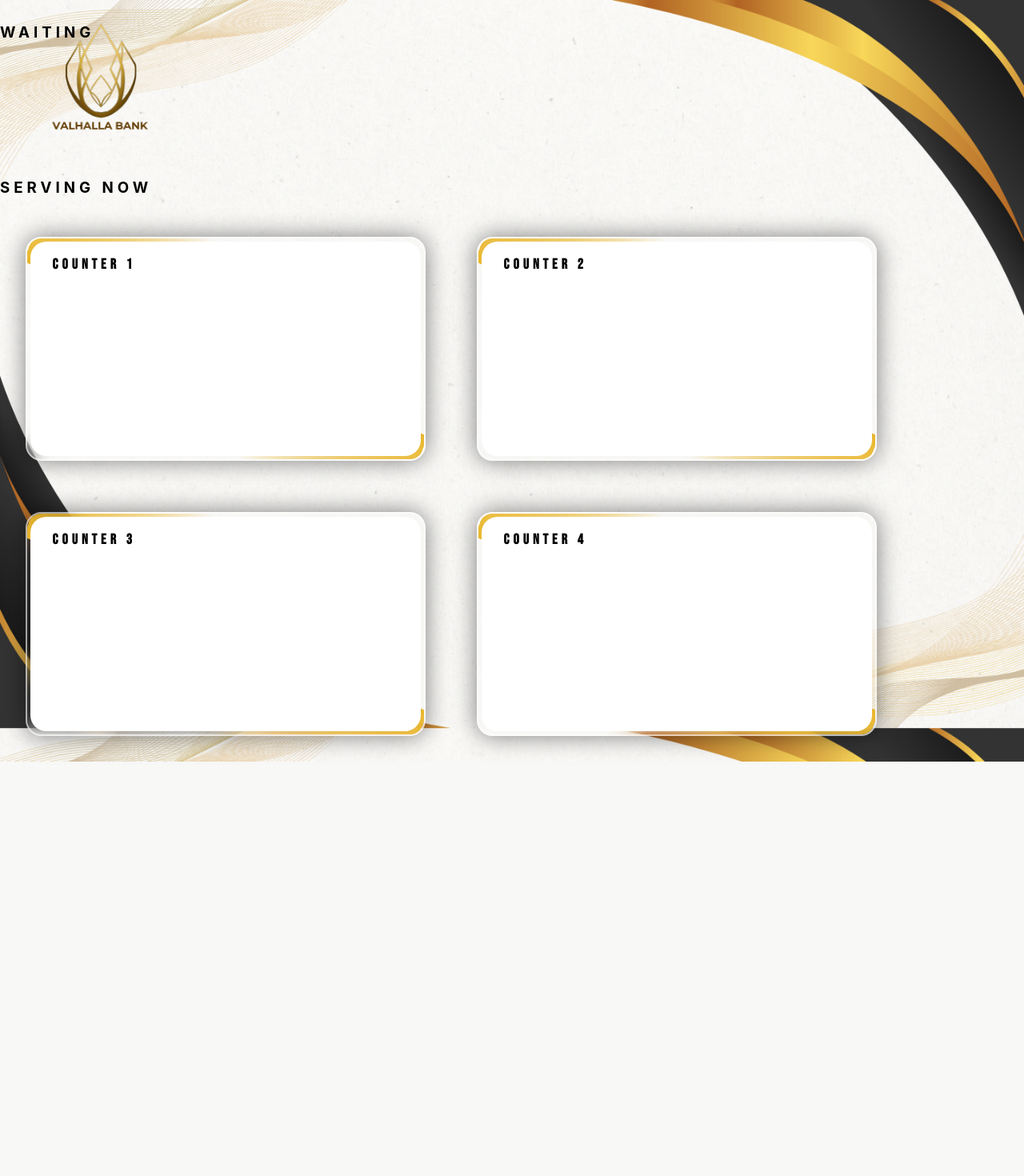
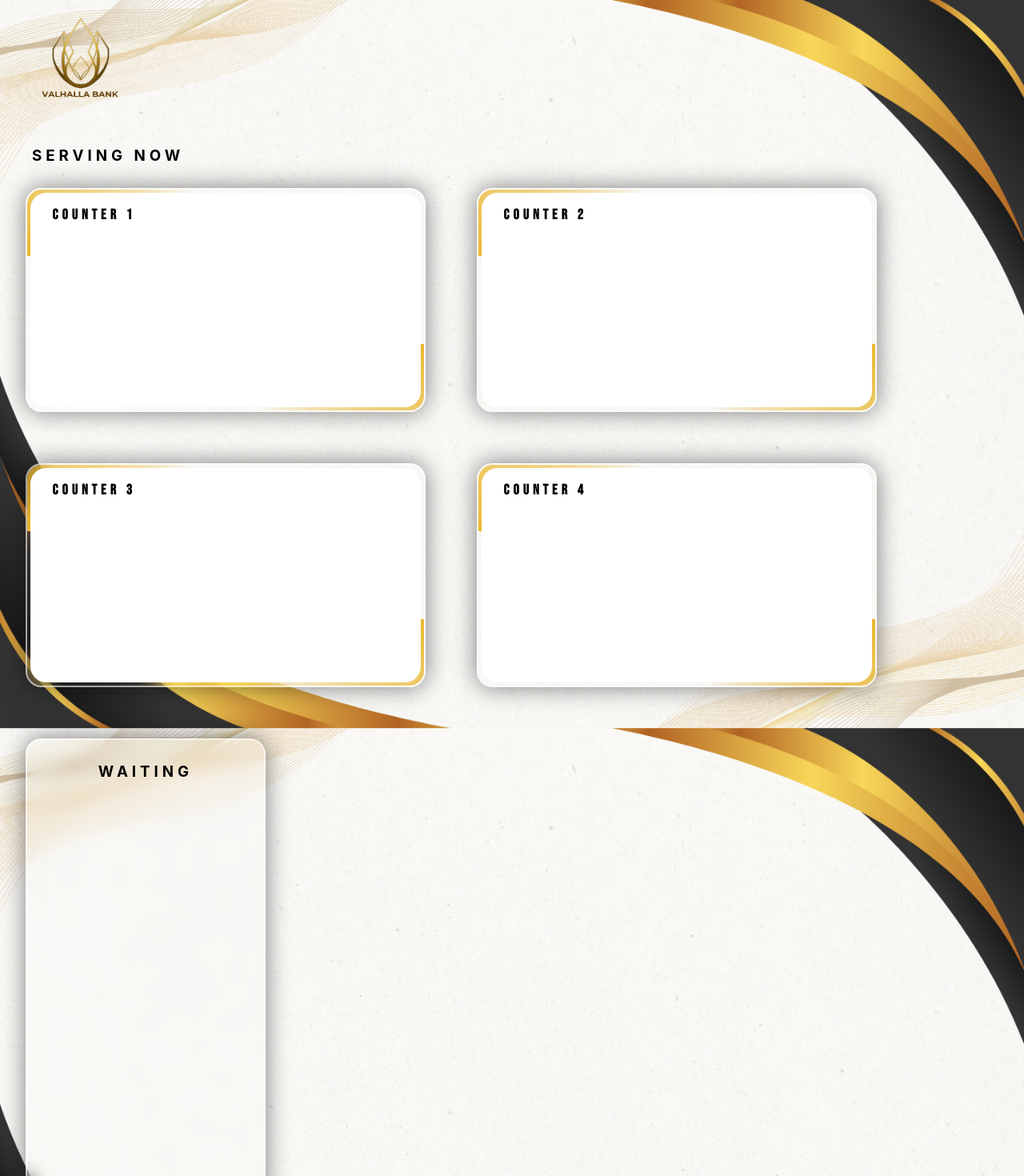
Before and after one commit to mashiroval/finals-queueing, a React (Create React App) app: page /tv in a window 1280 px wide. Shown: the top 1470 px of the page at 80% size. Before the commit the page ends 952 px from the top, so only its background shows below. Built offline with nearby package versions, Linux system fonts and the light colour scheme.

Commit message:
TV Page modified
same layout lang sa admin tinanggal ko lang buttons tapos binalik ko logos sa frame 1

```diff
--- a/src/pages/CustomerServicePage.js
+++ b/src/pages/CustomerServicePage.js
@@ -2,6 +2,7 @@ import React, { useState, useEffect } from "react";
 import UserLayout from "../layouts/UserLayout";
 import { Link, useNavigate } from "react-router-dom";
 import './pagestyles.css';
+import logo from "../logo.png";
 
 function CustomerServicePage({ customerServiceTicketCounter, setCustomerServiceTicketCounter }) {
   const [accountNumber, setAccountNumber] = useState("");
@@ -59,6 +60,11 @@ function CustomerServicePage({ customerServiceTicketCounter, setCustomerServiceT
   return (
     <UserLayout>
       <div className="center-container">
+
+      <div>
+          <img src={logo} width={250} height={200} alt="Logo" />
+      </div>
+
         <div>
           <h1>CUSTOMER SERVICE</h1>
         </div>
--- a/src/pages/DepositPage.js
+++ b/src/pages/DepositPage.js
@@ -80,6 +80,11 @@ function DepositPage({ depositTicketCounter, setDepositTicketCounter }) { // Acc
   return (
     <UserLayout>
       <div className="center-container">
+
+      <div>
+          <img src={logo} width={250} height={200} alt="Logo" />
+      </div>
+
         <div>
           <h1>DEPOSIT</h1>
         </div>
--- a/src/pages/RegisterPage.js
+++ b/src/pages/RegisterPage.js
@@ -2,6 +2,7 @@ import React, { useState } from "react";
 import UserLayout from "../layouts/UserLayout";
 import { Link, useNavigate } from "react-router-dom";
 import './pagestyles.css';
+import logo from "../logo.png";
 
 
 function RegisterPage({registerTicketCounter, setRegisterTicketCounter}) {
@@ -38,6 +39,11 @@ function RegisterPage({registerTicketCounter, setRegisterTicketCounter}) {
   return (
     <UserLayout>
       <div className="center-container">
+
+      <div>
+          <img src={logo} width={250} height={200} alt="Logo" />
+      </div>
+
         <div>
           <h1>OPEN AN ACCOUNT</h1>
         </div>
--- a/src/pages/TvPage.js
+++ b/src/pages/TvPage.js
@@ -7,35 +7,49 @@ function TvPage() {
     <div>
       <div className="vlogoadmin">
       <Link to={"/"}>
-        <img src={logo} width={250} height={200} alt="Logo" />
+        <img src={logo} width={200} height={150} alt="Logo" />
       </Link>
       </div>
 
-      <h3 className="admins1">SERVING NOW</h3>
-      <h3 className="admins2">WAITING</h3>
+      <div className='servingbox'>
+    <h3 className="admins1">SERVING NOW</h3>
+    </div>
 
-      <div className='admin-container'>
 
-        <div className='squares1'>
-          <h4 className='counter'>Counter 1</h4>
-        </div>
+  <div class="rows">
+
+  <div className='admin-container' id="column">
+
+    <div className='squares1'>
+    <h4 className='counter'>Counter 1</h4>
+
+    </div>
 
         <div className='squares2'>
+        <h4 className='counter'>Counter 2</h4>
 
-          <h4 className='counter'>Counter 2</h4>
         </div>
 
         <div className='squares3'>
+        <h4 className='counter'>Counter 3</h4>
 
-          <h4 className='counter'>Counter 3</h4>
         </div>
 
         <div className='squares4'>
+        <h4 className='counter'>Counter 4</h4>
 
-          <h4 className='counter'>Counter 4</h4>
         </div>
 
-      </div>
+        </div>
+
+        <div id="column">
+        <div class="squares5">
+        <h3 className="admins2">WAITING</h3>
+        </div>
+
+        </div>
+
+  </div>
 
     </div>
   )
--- a/src/pages/WithdrawPage.js
+++ b/src/pages/WithdrawPage.js
@@ -2,6 +2,7 @@ import React, { useState, useEffect } from "react";
 import UserLayout from "../layouts/UserLayout";
 import { Link, useNavigate } from "react-router-dom";
 import "./pagestyles.css";
+import logo from "../logo.png";
 
 // Accept ticketCounter and setTicketCounter as props
 function WithdrawPage({withdrawTicketCounter, setWithdrawTicketCounter}) {
@@ -91,6 +92,11 @@ function WithdrawPage({withdrawTicketCounter, setWithdrawTicketCounter}) {
   return (
     <UserLayout>
       <div className="center-container">
+
+      <div>
+          <img src={logo} width={250} height={200} alt="Logo" />
+      </div>
+
         <div>
           <h1>WITHDRAW</h1>
         </div>
```
